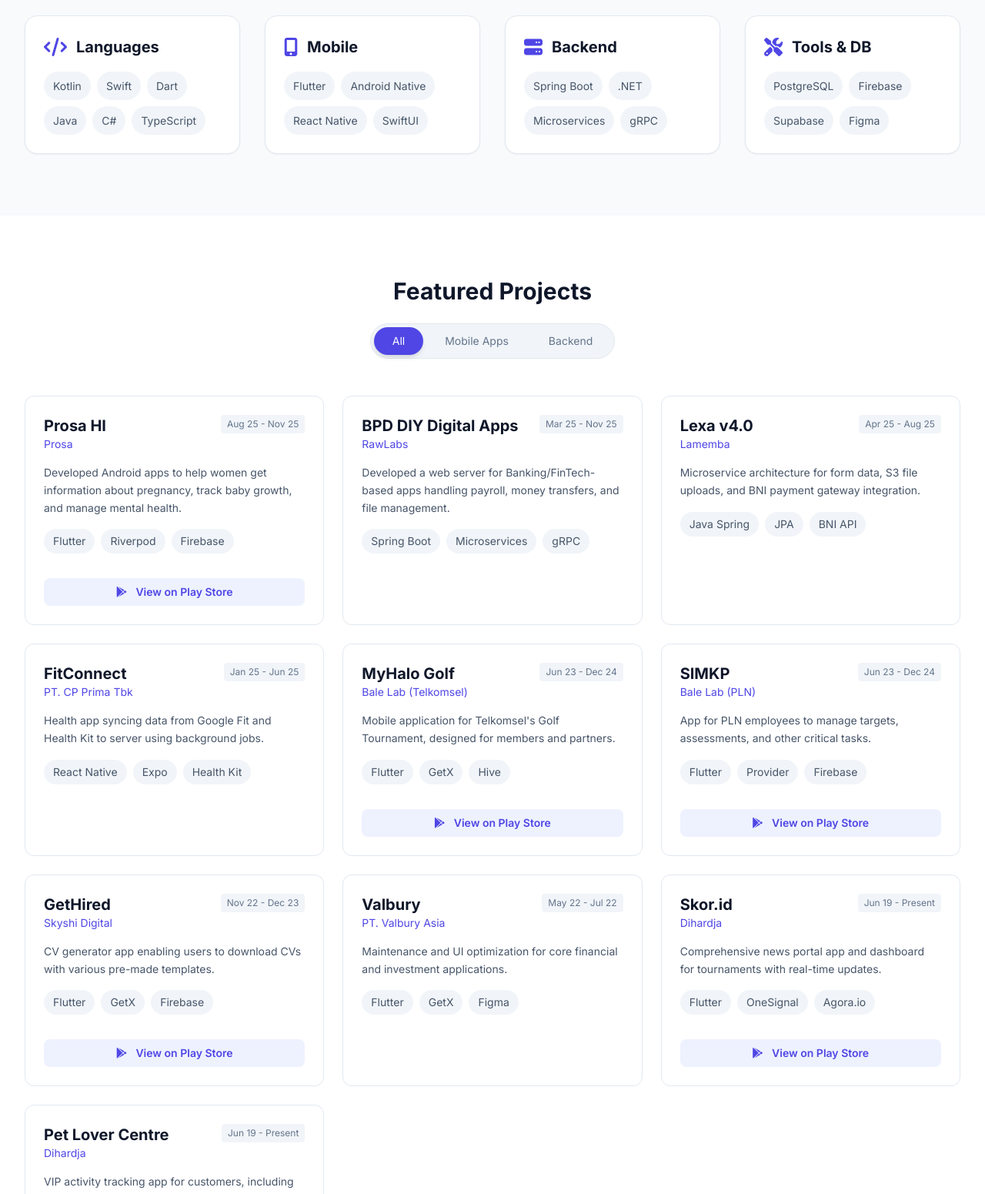
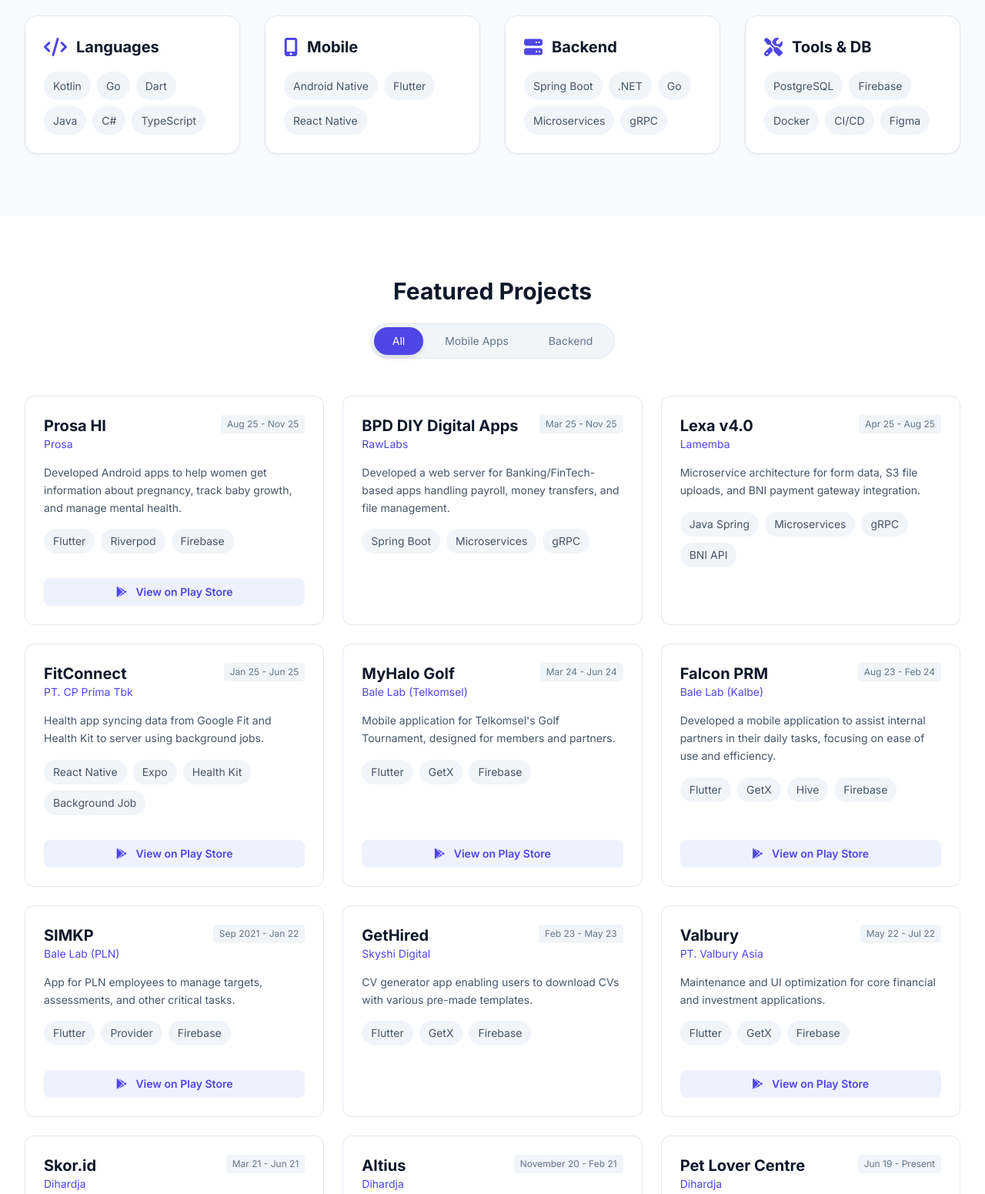
Before and after one commit to ariefzainuri96/portfolio, a plain HTML site: page index.html in a window 1280 px wide. Shown: the part 980-2531 px from the top of the page at 77% size. Drawn offline with nearby package versions, Linux system fonts and the light colour scheme.

Commit message:
chore: update content projects

```diff
--- a/index.html
+++ b/index.html
@@ -254,80 +254,6 @@
                     </div>
                 </div>
             </div>
-
-            <!-- <div
-                class="hidden md:hidden bg-white dark:bg-slate-800 border-b border-slate-200 dark:border-slate-700 shadow-xl"
-                id="mobile-menu"
-            >
-                <div class="px-4 pt-4 pb-6 space-y-4">
-                    <a
-                        href="#home"
-                        class="block text-slate-700 dark:text-white font-medium text-lg"
-                        data-i18n="nav.home"
-                        >Home</a
-                    >
-                    <a
-                        href="#skills"
-                        class="block text-slate-600 dark:text-slate-300 font-medium text-lg"
-                        data-i18n="nav.skills"
-                        >Skills</a
-                    >
-                    <a
-                        href="#projects"
-                        class="block text-slate-600 dark:text-slate-300 font-medium text-lg"
-                        data-i18n="nav.projects"
-                        >Projects</a
-                    >
-
-                    <hr class="border-slate-200 dark:border-slate-700 my-2" />
-
-                    <div class="flex justify-between items-center pt-2">
-                        <span
-                            class="text-sm font-medium text-slate-500 dark:text-slate-400"
-                            >Language</span
-                        >
-
-                        <button
-                            onclick="toggleLanguage()"
-                            class="relative justify-between flex items-center gap-2 w-14 min-h-7 bg-slate-200 dark:bg-slate-700 rounded-full p-1 transition-colors duration-300 focus:outline-none shadow-inner"
-                        >
-                            <span class="text-xs font-bold text-slate-400"
-                                >EN</span
-                            >
-
-                            <span class="text-xs font-bold text-slate-400"
-                                >ID</span
-                            >
-                            <div
-                                id="lang-thumb-mobile"
-                                class="absolute top-1 left-1 w-5 h-5 bg-indigo-600 rounded-full shadow-md transform transition-transform duration-300 translate-x-0"
-                            ></div>
-                        </button>
-                    </div>
-
-                    <div class="flex justify-between items-center">
-                        <span
-                            class="text-sm font-medium text-slate-500 dark:text-slate-400"
-                            >Appearance</span
-                        >
-                        <button
-                            onclick="toggleTheme()"
-                            class="relative w-14 h-7 bg-slate-200 dark:bg-slate-700 rounded-full p-1 transition-colors duration-300 focus:outline-none flex items-center justify-between px-1.5 shadow-inner"
-                        >
-                            <i
-                                class="fas fa-sun text-[10px] text-yellow-500"
-                            ></i>
-                            <i
-                                class="fas fa-moon text-[10px] text-indigo-300"
-                            ></i>
-                            <div
-                                id="theme-thumb-mobile"
-                                class="absolute top-1 left-1 w-5 h-5 bg-white dark:bg-slate-800 rounded-full shadow-md transform transition-transform duration-300 translate-x-0 dark:translate-x-7 z-10"
-                            ></div>
-                        </button>
-                    </div>
-                </div>
-            </div> -->
         </nav>
 
         <section
@@ -431,12 +357,12 @@
                             </h3>
                         </div>
                         <div class="flex flex-wrap gap-2">
-                            <span class="skill-tag">Kotlin</span
-                            ><span class="skill-tag">Swift</span
-                            ><span class="skill-tag">Dart</span>
-                            <span class="skill-tag">Java</span
-                            ><span class="skill-tag">C#</span
-                            ><span class="skill-tag">TypeScript</span>
+                            <span class="skill-tag">Kotlin</span>
+                            <span class="skill-tag">Go</span>
+                            <span class="skill-tag">Dart</span>
+                            <span class="skill-tag">Java</span>
+                            <span class="skill-tag">C#</span>
+                            <span class="skill-tag">TypeScript</span>
                         </div>
                     </div>
 
@@ -455,10 +381,9 @@
                             </h3>
                         </div>
                         <div class="flex flex-wrap gap-2">
-                            <span class="skill-tag">Flutter</span
-                            ><span class="skill-tag">Android Native</span>
-                            <span class="skill-tag">React Native</span
-                            ><span class="skill-tag">SwiftUI</span>
+                            <span class="skill-tag">Android Native</span>
+                            <span class="skill-tag">Flutter</span>
+                            <span class="skill-tag">React Native</span>
                         </div>
                     </div>
 
@@ -477,10 +402,11 @@
                             </h3>
                         </div>
                         <div class="flex flex-wrap gap-2">
-                            <span class="skill-tag">Spring Boot</span
-                            ><span class="skill-tag">.NET</span>
-                            <span class="skill-tag">Microservices</span
-                            ><span class="skill-tag">gRPC</span>
+                            <span class="skill-tag">Spring Boot</span>
+                            <span class="skill-tag">.NET</span>
+                            <span class="skill-tag">Go</span>
+                            <span class="skill-tag">Microservices</span>
+                            <span class="skill-tag">gRPC</span>
                         </div>
                     </div>
 
@@ -499,10 +425,11 @@
                             </h3>
                         </div>
                         <div class="flex flex-wrap gap-2">
-                            <span class="skill-tag">PostgreSQL</span
-                            ><span class="skill-tag">Firebase</span>
-                            <span class="skill-tag">Supabase</span
-                            ><span class="skill-tag">Figma</span>
+                            <span class="skill-tag">PostgreSQL</span>
+                            <span class="skill-tag">Firebase</span>
+                            <span class="skill-tag">Docker</span>
+                            <span class="skill-tag">CI/CD</span>
+                            <span class="skill-tag">Figma</span>
                         </div>
                     </div>
                 </div>
@@ -663,7 +590,7 @@
                         'Developed Android apps to help women get information about pregnancy, track baby growth, and manage mental health.',
                     desc_id:
                         'Mengembangkan aplikasi Android untuk membantu wanita mendapatkan informasi kehamilan, memantau pertumbuhan bayi, dan kesehatan mental.',
-                    link: '#',
+                    link: 'https://play.google.com/store/apps/details?id=com.prosahi.app&hl=en',
                     hasLink: true,
                 },
                 {
@@ -683,7 +610,7 @@
                     company: 'Lamemba',
                     date: 'Apr 25 - Aug 25',
                     category: 'backend',
-                    tech: ['Java Spring', 'JPA', 'BNI API'],
+                    tech: ['Java Spring', 'Microservices', 'gRPC', 'BNI API'],
                     desc_en:
                         'Microservice architecture for form data, S3 file uploads, and BNI payment gateway integration.',
                     desc_id:
@@ -695,88 +622,115 @@
                     company: 'PT. CP Prima Tbk',
                     date: 'Jan 25 - Jun 25',
                     category: 'mobile',
-                    tech: ['React Native', 'Expo', 'Health Kit'],
+                    tech: ['React Native', 'Expo', 'Health Kit', 'Background Job'],
                     desc_en:
                         'Health app syncing data from Google Fit and Health Kit to server using background jobs.',
                     desc_id:
                         'Aplikasi kesehatan yang menyinkronkan data dari Google Fit dan Health Kit ke server menggunakan background jobs.',
-                    hasLink: false,
+                    hasLink: true,
+                    link: 'https://play.google.com/store/apps/details?id=com.cpp.fitconnect&hl=en',
                 },
                 {
                     title: 'MyHalo Golf',
                     company: 'Bale Lab (Telkomsel)',
-                    date: 'Jun 23 - Dec 24',
+                    date: 'Mar 24 - Jun 24',
                     category: 'mobile',
-                    tech: ['Flutter', 'GetX', 'Hive'],
+                    tech: ['Flutter', 'GetX', 'Firebase'],
                     desc_en:
                         "Mobile application for Telkomsel's Golf Tournament, designed for members and partners.",
                     desc_id:
                         'Aplikasi mobile untuk Turnamen Golf Telkomsel, dirancang untuk anggota dan mitra.',
-                    link: '#',
+                    link: 'https://play.google.com/store/apps/details?id=com.telkomsel.hgc&hl=en',
+                    hasLink: true,
+                },
+                {
+                    title: 'Falcon PRM',
+                    company: 'Bale Lab (Kalbe)',
+                    date: 'Aug 23 - Feb 24',
+                    category: 'mobile',
+                    tech: ['Flutter', 'GetX', 'Hive', 'Firebase'],
+                    desc_en:
+                        'Developed a mobile application to assist internal partners in their daily tasks, focusing on ease of use and efficiency.',
+                    desc_id:
+                        'Mengembangkan aplikasi mobile untuk membantu mitra internal dalam tugas-tugas harian mereka, fokus pada kemudahan penggunaan dan efisiensi.',
+                    link: 'https://play.google.com/store/apps/details?id=com.telkomsel.hgc&hl=en',
                     hasLink: true,
                 },
                 {
                     title: 'SIMKP',
                     company: 'Bale Lab (PLN)',
-                    date: 'Jun 23 - Dec 24',
+                    date: 'Sep 2021 - Jan 22',
                     category: 'mobile',
                     tech: ['Flutter', 'Provider', 'Firebase'],
                     desc_en:
                         'App for PLN employees to manage targets, assessments, and other critical tasks.',
                     desc_id:
                         'Aplikasi untuk karyawan PLN guna mengelola target, penilaian, dan tugas penting lainnya.',
-                    link: '#',
+                    link: 'https://play.google.com/store/apps/details?id=com.simkp.pln&hl=en',
                     hasLink: true,
                 },
                 {
                     title: 'GetHired',
                     company: 'Skyshi Digital',
-                    date: 'Nov 22 - Dec 23',
+                    date: 'Feb 23 - May 23',
                     category: 'mobile',
                     tech: ['Flutter', 'GetX', 'Firebase'],
                     desc_en:
                         'CV generator app enabling users to download CVs with various pre-made templates.',
                     desc_id:
                         'Aplikasi pembuat CV yang memungkinkan pengguna mengunduh CV dengan berbagai template siap pakai.',
-                    link: '#',
-                    hasLink: true,
+                    hasLink: false,
                 },
                 {
                     title: 'Valbury',
                     company: 'PT. Valbury Asia',
                     date: 'May 22 - Jul 22',
                     category: 'mobile',
-                    tech: ['Flutter', 'GetX', 'Figma'],
+                    tech: ['Flutter', 'GetX', 'Firebase'],
                     desc_en:
                         'Maintenance and UI optimization for core financial and investment applications.',
                     desc_id:
                         'Pemeliharaan dan optimalisasi UI untuk aplikasi inti keuangan dan investasi.',
-                    hasLink: false,
+                    hasLink: true,
+                    link: 'https://play.google.com/store/search?q=valbury&c=apps&hl=en',
                 },
                 {
                     title: 'Skor.id',
                     company: 'Dihardja',
-                    date: 'Jun 19 - Present',
+                    date: 'Mar 21 - Jun 21',
                     category: 'mobile',
-                    tech: ['Flutter', 'OneSignal', 'Agora.io'],
+                    tech: ['Flutter', 'GetX', 'OneSignal', 'Firebase'],
                     desc_en:
                         'Comprehensive news portal app and dashboard for tournaments with real-time updates.',
                     desc_id:
                         'Aplikasi portal berita komprehensif dan dashboard turnamen dengan pembaruan real-time.',
-                    link: '#',
+                    hasLink: false,
+                },
+                {
+                    title: 'Altius',
+                    company: 'Dihardja',
+                    date: 'November 20 - Feb 21',
+                    category: 'mobile',
+                    tech: ['Flutter', 'GetX', 'OneSignal', 'Firebase'],
+                    desc_en:
+                        'Altius software provides easier performance management system for your employee by allowing them to access their K.P.I from mobile device.',
+                    desc_id:
+                        'Perangkat lunak Altius menyediakan sistem manajemen performa yang lebih mudah untuk karyawan Anda dengan memungkinkan mereka untuk mengakses KPI mereka dari perangkat mobile.',
                     hasLink: true,
+                    link: 'https://play.google.com/store/apps/details?id=com.agindonesia.altius&hl=en'
                 },
                 {
                     title: 'Pet Lover Centre',
                     company: 'Dihardja',
                     date: 'Jun 19 - Present',
                     category: 'mobile',
-                    tech: ['Android Native', 'Kotlin', 'Firebase'],
+                    tech: ['Android Native', 'Kotlin', 'Hilt', 'Retrofit', 'Firebase', 'XML'],
                     desc_en:
                         'VIP activity tracking app for customers, including promos and discounts info.',
                     desc_id:
                         'Aplikasi pelacakan aktivitas VIP untuk pelanggan, termasuk info promo dan diskon.',
-                    hasLink: false,
+                    hasLink: true,
+                    link: 'https://play.google.com/store/apps/details?id=com.petloverscentre.vipconcierge&hl=en',
                 },
             ];
 
@@ -905,7 +859,7 @@
                     if (p.hasLink) {
                         linkHtml = `
                     <div class="px-6 pb-6 mt-auto">
-                        <a href="${p.link}" class="block w-full text-center py-2 rounded-lg bg-indigo-50 text-indigo-600 dark:bg-slate-700 dark:text-indigo-400 font-semibold text-sm hover:bg-indigo-600 hover:text-white dark:hover:bg-indigo-600 dark:hover:text-white transition-colors">
+                        <a target="_blank" rel="noopener noreferrer" href="${p.link}" class="block w-full text-center py-2 rounded-lg bg-indigo-50 text-indigo-600 dark:bg-slate-700 dark:text-indigo-400 font-semibold text-sm hover:bg-indigo-600 hover:text-white dark:hover:bg-indigo-600 dark:hover:text-white transition-colors">
                             <i class="fab fa-google-play mr-2"></i> ${btnText}
                         </a>
                     </div>`;
```
